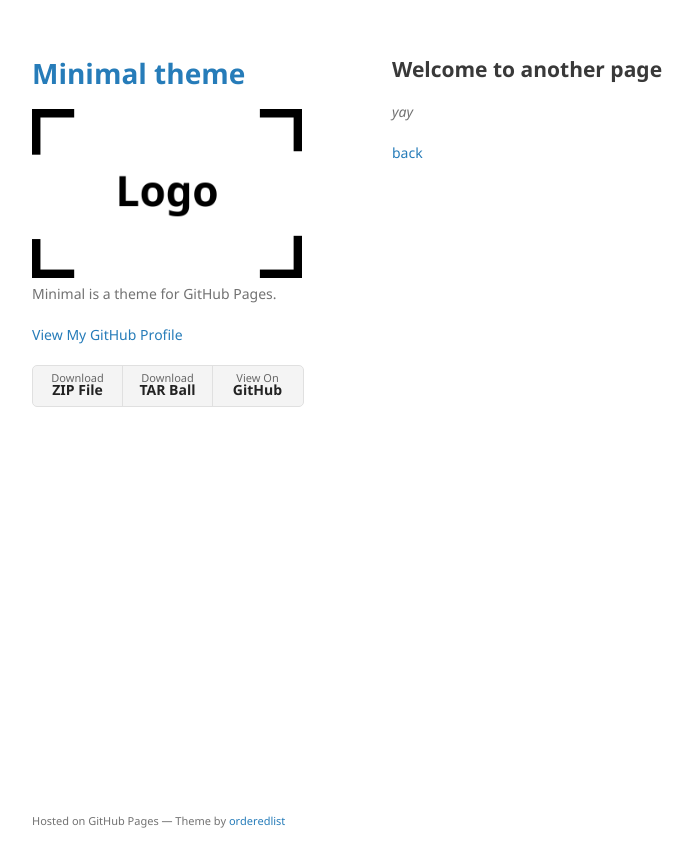
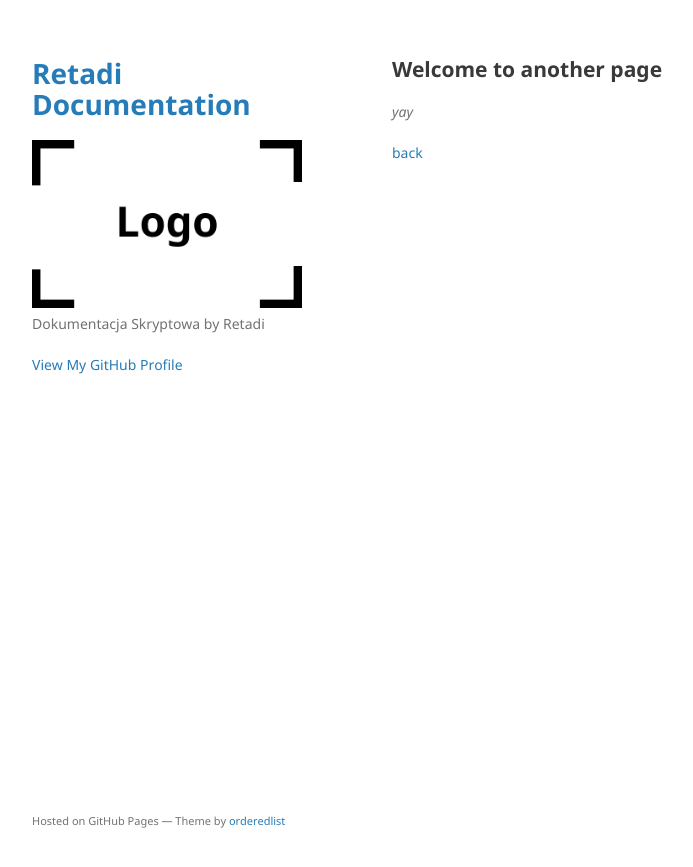
Before and after one commit to 01retardi/01retardi.github.io, a Jekyll site: the page built from another-page.md, in a window 1280 px wide. Shown: the top 867 px of the page, without its empty margins (178-871 px from the left). Built offline with Jekyll 4.4.1, drawn with Linux system fonts in a browser that asks for light colours; our own code applies the rules of GitHub Pages for plain Markdown files.

Commit message:
Update _config.yml

```diff
--- a/_config.yml
+++ b/_config.yml
@@ -1,6 +1,6 @@
-title: Minimal theme
+title: Retadi Documentation
 logo: /assets/img/logo.png
-description: Minimal is a theme for GitHub Pages.
-show_downloads: true
+description: Dokumentacja Skryptowa by Retadi
+show_downloads: false
 google_analytics:
 theme: jekyll-theme-minimal
```
